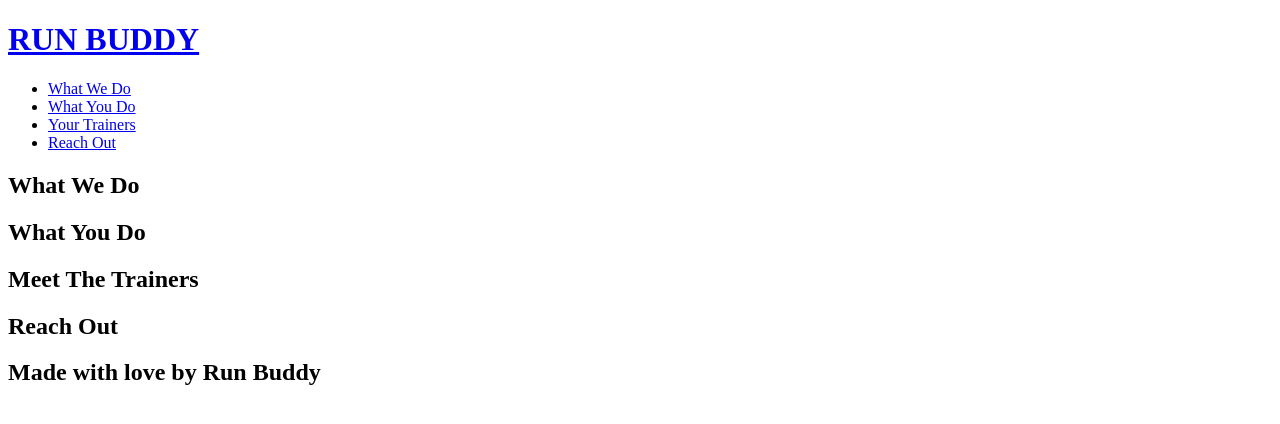
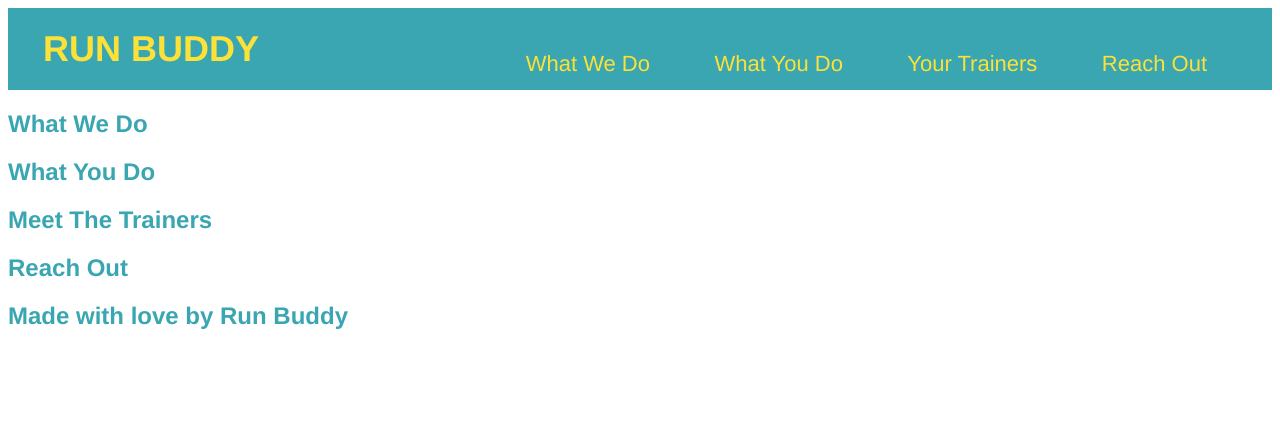
Before and after one commit to santirest/run-buddy, a plain HTML site: page index.html in a window 1280 px wide. Drawn offline with Linux system fonts and the light colour scheme.

Commit message:
Modified navigation bar and added CSS

```diff
--- /dev/null
+++ b/assets/css/style.css
@@ -0,0 +1,43 @@
+header {
+
+    padding: 20px 35px  ;
+    background-color: #39a6b2;
+
+}
+
+header h1 {
+
+    font-weight: bold;
+    font-size: 36px;
+    color: #fce138;
+    margin: 0;
+    display: inline;
+}
+
+header a {
+    text-decoration: none;
+    color: #fce138;
+
+}
+header nav {
+    float:right;
+    margin: 7px 0px;
+
+}
+
+header nav ul li {
+    display:inline;
+}
+
+header nav ul li a {
+
+    margin: 0 30px;
+    font-weight: ligther;
+    font-size: 22px;
+
+}
+body { /* Applying style for the body selector applies to all child objectd */
+    color: #39a6b2;
+    font-family: Helvetica, Arial,sans-serif;
+
+}
--- a/index.html
+++ b/index.html
@@ -4,6 +4,7 @@
 <html lang="en">
     <head>
         <meta charset="UTF-8" />
+        <link rel="stylesheet" href="./assets/css/style.css"/>
         <title>  Run Buddy </title>
     </head>
 
```
